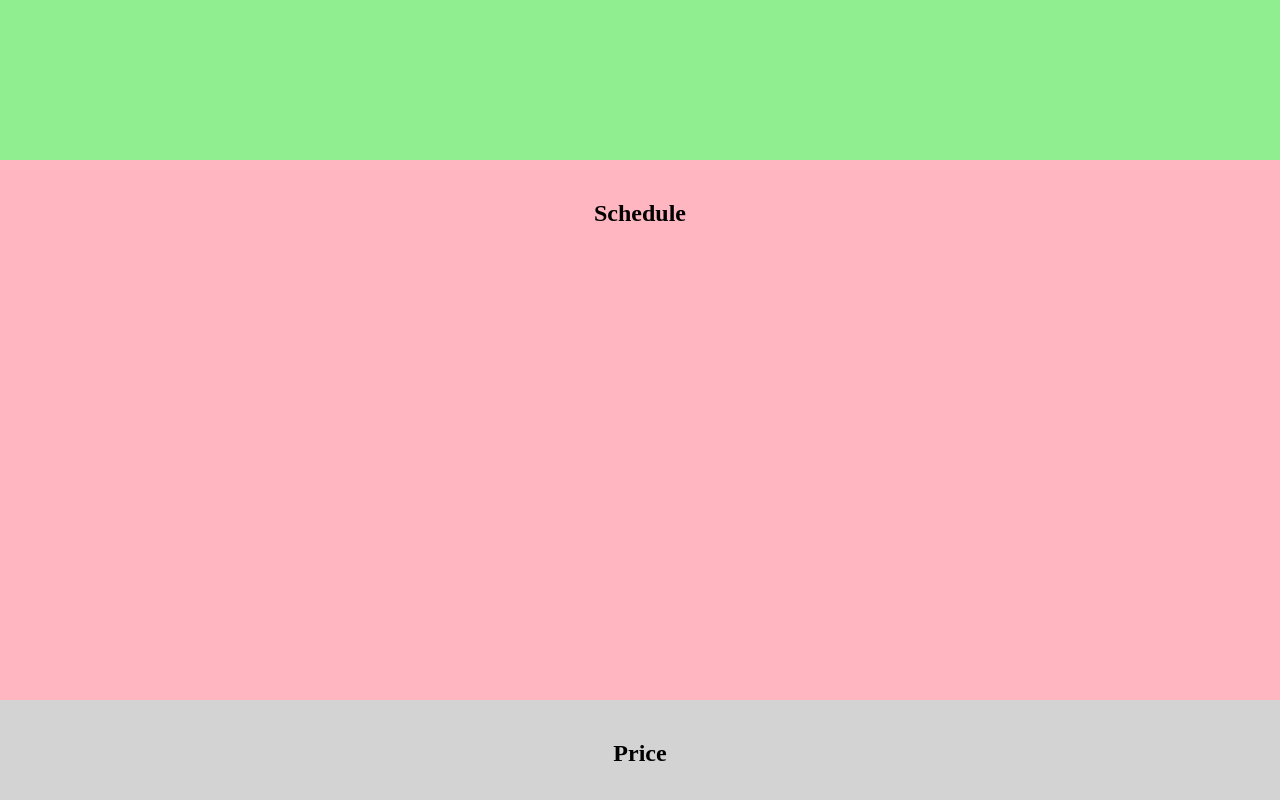
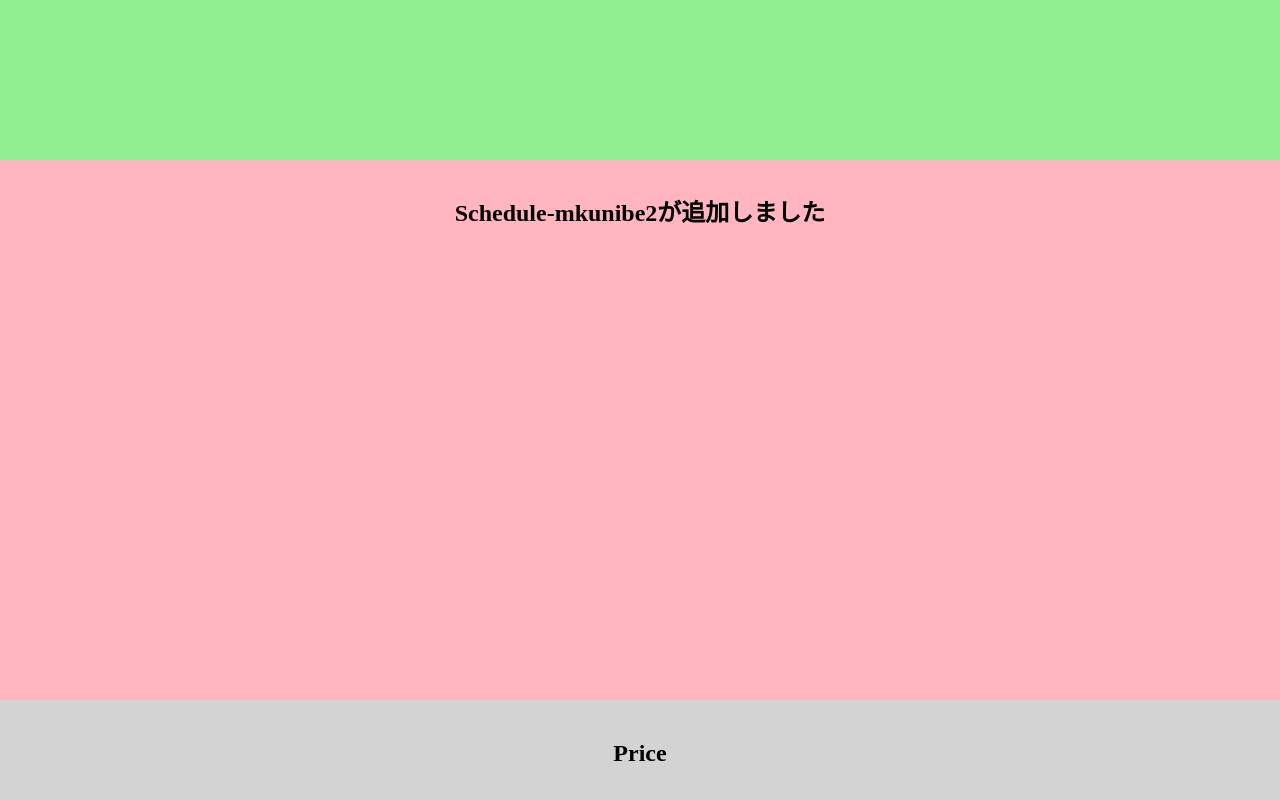
Before and after one commit to hiyokodev/hiyoko_site_2023, a Vue app: page / in a window 1280 px wide. Shown: the part 1538-2338 px from the top of the page. Built offline with nearby package versions, Linux system fonts and the light colour scheme.

Commit message:
mkunibe2ブランチで編集

```diff
--- a/src/components/Home/scheduleSection.vue
+++ b/src/components/Home/scheduleSection.vue
@@ -1,6 +1,6 @@
 <template>
   <section>
-    <h2>Schedule</h2>
+    <h2>Schedule-mkunibe2が追加しました</h2>
   </section>
 </template>
 <script>
```
